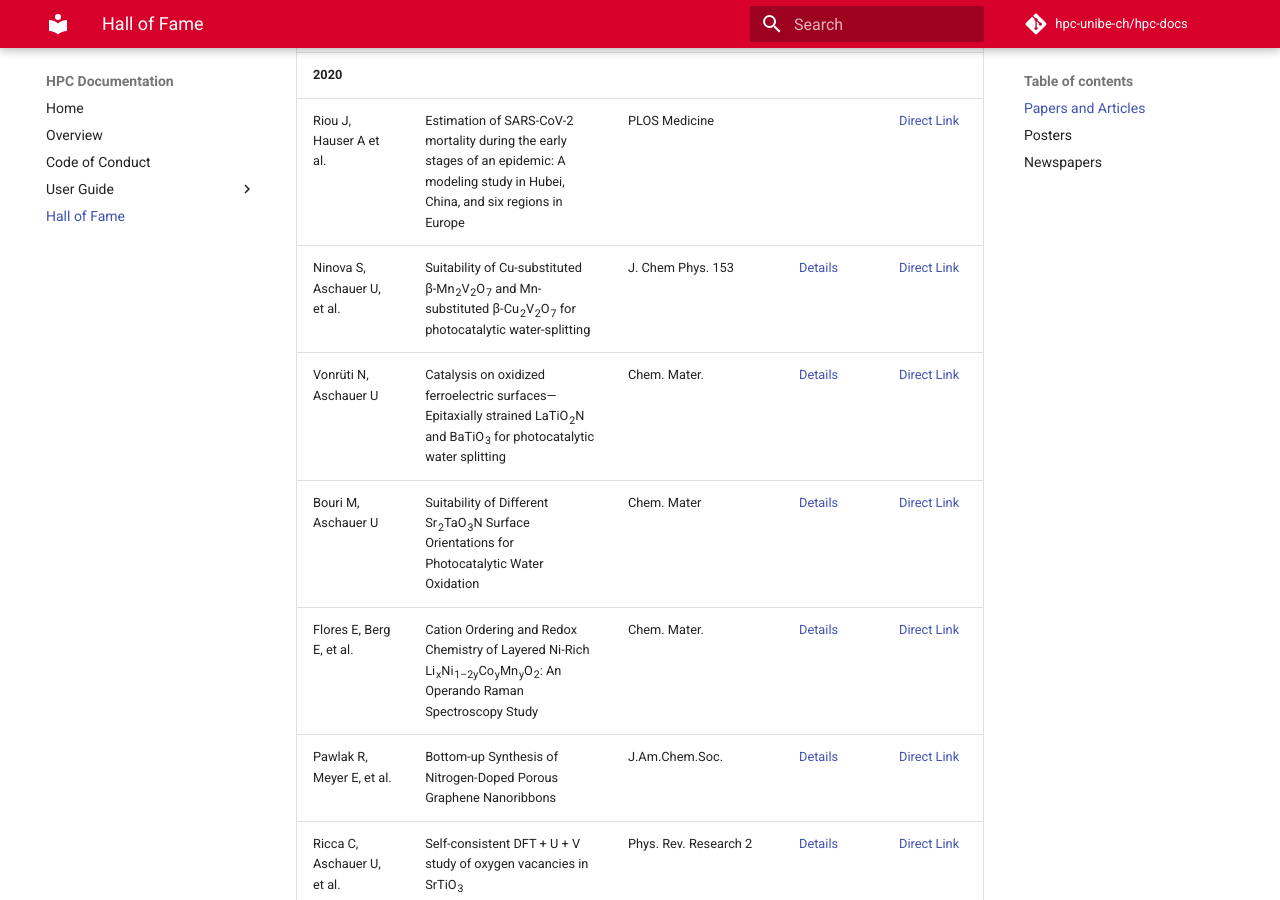
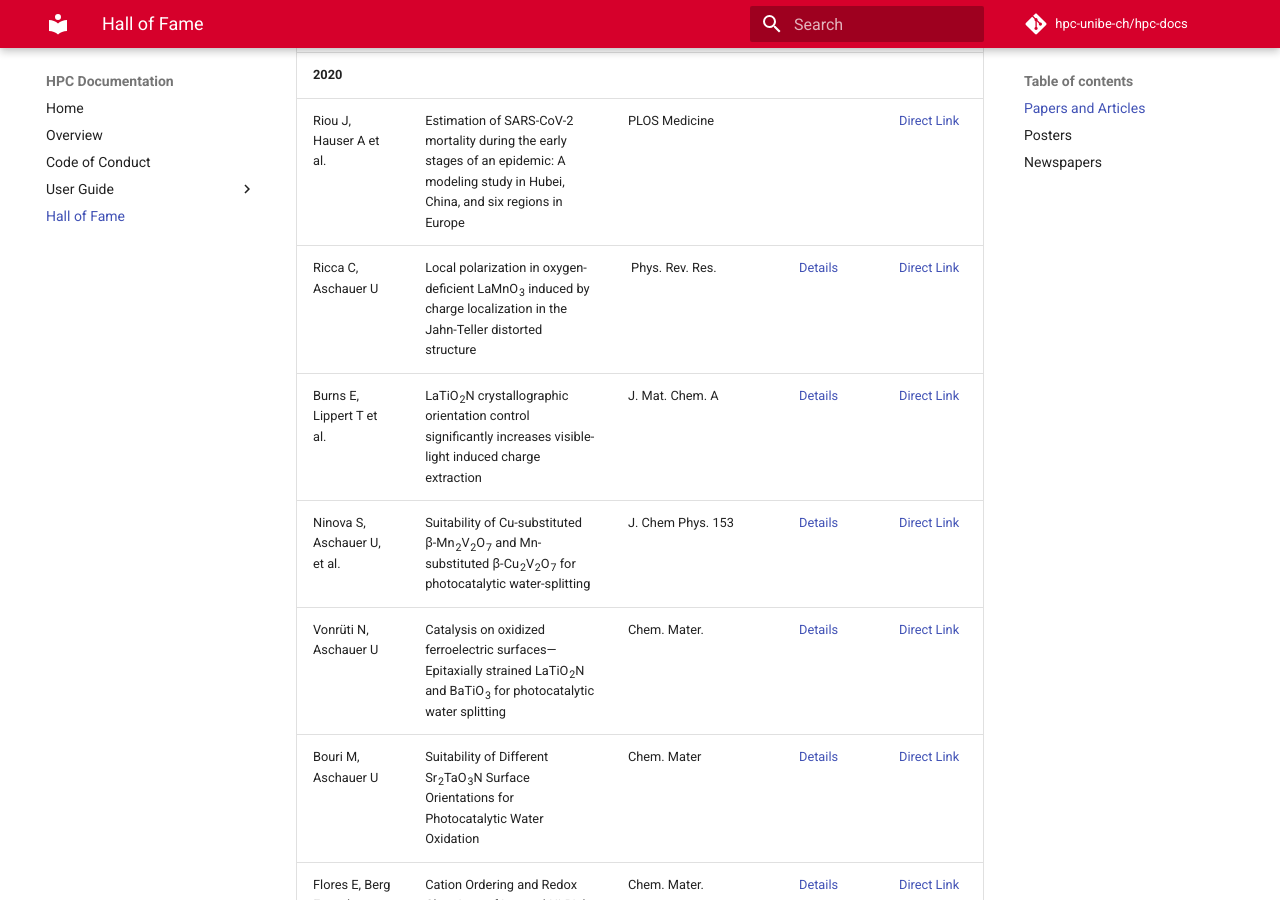
Before and after one commit to hpc-unibe-ch/hpc-unibe-ch.github.io, an MkDocs documentation site: the page built from docs/halloffame.md, in a window 1280 px wide and 900 px high, scrolled down 392 px. Built offline with MkDocs 1.6.1 and Material for MkDocs 9.7.7, drawn with Linux system fonts in a browser that asks for light colours; comment, search, counter and statistics services are not loaded.

Commit message:
hallOfFame Aschauer remaining 2 refs

```diff
--- a/docs/halloffame.md
+++ b/docs/halloffame.md
@@ -13,6 +13,8 @@ Authors | Title | Journal | Boris | DOI
 --- | --- | --- | --- | ---
 __2020__
 Riou J, Hauser A et al. | Estimation of SARS-CoV-2 mortality during the early stages of an epidemic: A modeling study in Hubei, China, and six regions in Europe | PLOS Medicine | | [Direct Link](https://doi.org/10.1371/journal.pmed.1003189)
+Ricca C, Aschauer U | Local polarization in oxygen-deficient LaMnO<sub>3</sub> induced by charge localization in the Jahn-Teller distorted structure |  Phys. Rev. Res. | [Details](http://dx.doi.org/10.1103/PhysRevResearch.2.042040) | [Direct Link](https://boris.unibe.ch/149523/) |
+Burns E, Lippert T et al.| LaTiO<sub>2</sub>N crystallographic orientation control significantly increases visible-light induced charge extraction | J. Mat. Chem. A | [Details](http://dx.doi.org/10.1039/D0TA08117E) | [Direct Link](https://boris.unibe.ch/148602/)
 Ninova S, Aschauer U, et al. | Suitability of Cu-substituted β-Mn<sub>2</sub>V<sub>2</sub>O<sub>7</sub> and Mn-substituted β-Cu<sub>2</sub>V<sub>2</sub>O<sub>7</sub> for photocatalytic water-splitting | J. Chem Phys. 153| [Details](https://doi.org/10.1063/5.0019306) | [Direct Link](https://boris.unibe.ch/id/eprint/146818)
 Vonrüti N, Aschauer U  | Catalysis on oxidized ferroelectric surfaces—Epitaxially strained LaTiO<sub>2</sub>N and BaTiO<sub>3</sub> for photocatalytic water splitting | Chem. Mater. | [Details](https://doi.org/10.1063/1.5135751) | [Direct Link](https://boris.unibe.ch/id/eprint/138888)
 Bouri M, Aschauer U | Suitability of Different Sr<sub>2</sub>TaO<sub>3</sub>N Surface Orientations for Photocatalytic Water Oxidation | Chem. Mater| [Details](https://doi.org/10.1021/acs.chemmater.9b02294) | [Direct Link](https://boris.unibe.ch/id/eprint/139278)
```
